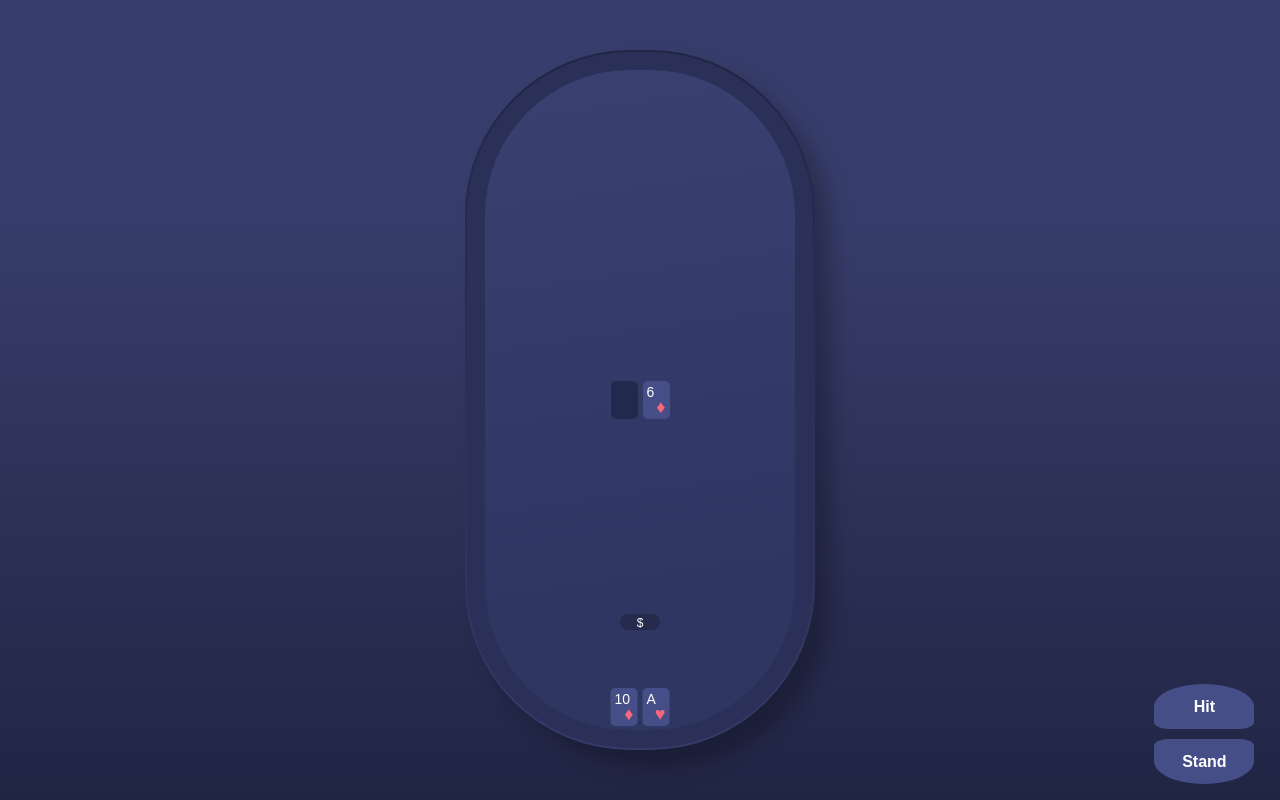
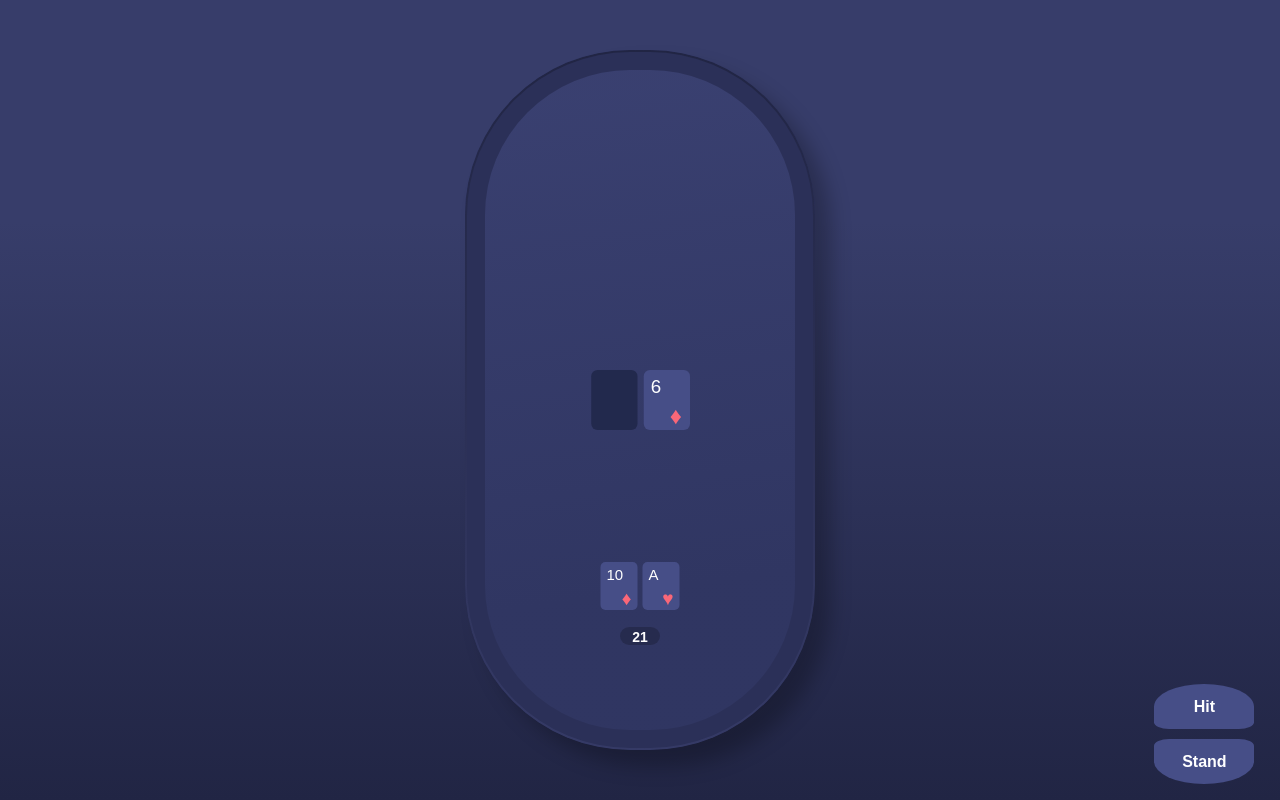
Before and after one commit to gLozeen/Blackjack, a React (Create React App) app: page / in a window 1280 px wide. Built offline with nearby package versions, Linux system fonts and the light colour scheme; a web font is replaced by a local one.

Commit message:
feat: add card scores; change card size

```diff
--- a/src/App.css
+++ b/src/App.css
@@ -2,6 +2,7 @@
 * {
   box-sizing: border-box;
   user-select: none;
+  font-family: "Ponjoung", sans-serif;
 }
 
 @keyframes append-animate {
@@ -64,29 +65,22 @@ body {
   );
   border-radius: 145px;
 }
-.card {
-  position: relative;
-  width: 27px;
-  height: 38px;
-  background: #464e87;
-  border-radius: 5px;
-  animation: append-animate 0.3s linear;
-}
 .suit {
   position: absolute;
   bottom: 4px;
-  right: 4px;
-  font-size: 18px;
+  right: 6px;
+  font-size: 19px;
   line-height: 15px;
 }
 .rank {
   position: absolute;
   color: white;
   font-family: "Ponjoung", sans-serif;
-  top: 4px;
-  left: 4px;
-  font-size: 14px;
-  line-height: 15px;
+  top: 6px;
+  left: 6px;
+  font-size: 15px;
+  font-weight: 500;
+  line-height: 14px;
 }
 .dealer-hand {
   position: absolute;
@@ -94,14 +88,14 @@ body {
   left: 50%;
   justify-content: center;
   width: 40%;
-  transform: translate(-50%, -50%);
+  transform: translate(-50%, -50%) scale(1.25);
   display: flex;
   flex-flow: row wrap;
   gap: 5px;
 }
 .hand {
   position: absolute;
-  bottom: 24px;
+  bottom: 20%;
   left: 50%;
   transform: translate(-50%, 0);
   display: flex;
@@ -110,10 +104,11 @@ body {
 }
 .bet {
   width: 40px;
-  height: 16px;
+  height: 18px;
   background: rgba(0, 0, 0, 0.2);
   border-radius: 112px;
-  font-size: 12px;
+  font-weight: 700;
+  font-size: 14px;
   color: white;
   font-family: "Ponjoung", sans-serif;
   text-align: center;
@@ -121,7 +116,7 @@ body {
 }
 .player-bet {
   position: absolute;
-  bottom: 120px;
+  bottom: 15%;
   left: 50%;
   transform: translate(-50%, 0);
 }
--- a/src/App.tsx
+++ b/src/App.tsx
@@ -10,7 +10,7 @@ import { HitButton } from "./components/buttons/hit";
 import { StandButton } from "./components/buttons/stand";
 import { SurrenderButton } from "./components/buttons/surrender";
 import { GameStore } from "./lib/gameStore";
-import { CardComponent, CardFliped } from "./components/card/cardComponent";
+import { CardComponent, CardBack } from "./components/card/cardComponent";
 import { DealerScore } from "./components/dealerScore";
 import { GameState } from "./lib/stateMap.types";
 
@@ -42,7 +42,7 @@ const App = observer(() => {
                 gameStore.state === GameState.Bet ? (
                   <CardComponent card={card} key={`card${cardIndex}`} />
                 ) : (
-                  <CardFliped key={`card${cardIndex}`} />
+                  <CardBack key={`card${cardIndex}`} />
                 )
               )}
             </div>
--- a/src/components/buttons/button.styled.ts
+++ b/src/components/buttons/button.styled.ts
@@ -1,7 +1,6 @@
 import styled from "@emotion/styled";
 
 export const ActionButton = styled.div`
-  font-family: "Ponjoung", sans-serif;
   font-weight: bold;
   user-select: none;
   height: 45px;
--- a/src/components/card/cardComponent.tsx
+++ b/src/components/card/cardComponent.tsx
@@ -5,10 +5,20 @@ interface CardComponentProps {
   card: Card;
   key: string;
 }
-export const CardFliped = styled.div`
+
+export const CardFace = styled.div`
   position: relative;
-  width: 27px;
-  height: 38px;
+  width: 37px;
+  height: 48px;
+  background: #464e87;
+  border-radius: 5px;
+  animation: append-animate 0.3s linear;
+`;
+
+export const CardBack = styled.div`
+  position: relative;
+  width: 37px;
+  height: 48px;
   background: #22294d;
   border-radius: 5px;
   animation: append-animate 0.3s linear;
@@ -16,7 +26,7 @@ export const CardFliped = styled.div`
 export const CardComponent: React.FC<CardComponentProps> = (
   props: CardComponentProps
 ) => (
-  <div className="card">
+  <CardFace>
     <div className="rank">{props.card.rank}</div>
     <div
       className="suit"
@@ -29,5 +39,5 @@ export const CardComponent: React.FC<CardComponentProps> = (
     >
       {getDisplaySuit(props.card.suit)}
     </div>
-  </div>
+  </CardFace>
 );
--- a/src/components/dealerScore.tsx
+++ b/src/components/dealerScore.tsx
@@ -3,6 +3,6 @@ import { gameStore } from "../App";
 
 export const DealerScore = observer(() => (
   <div className="player-bet">
-    <div className="bet">$</div>
+    <div className="bet">{gameStore.countScore(gameStore.playerHand)}</div>
   </div>
 ));
```
